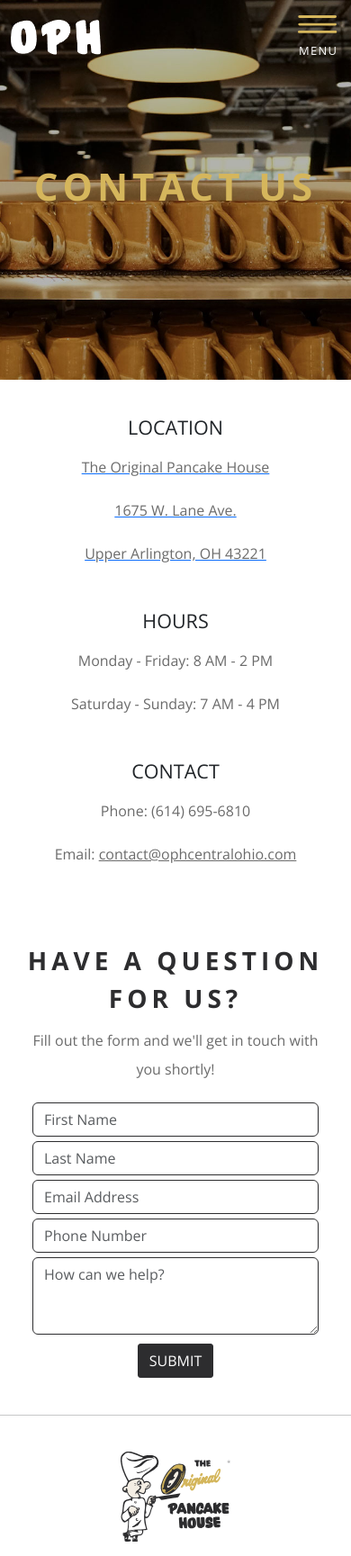
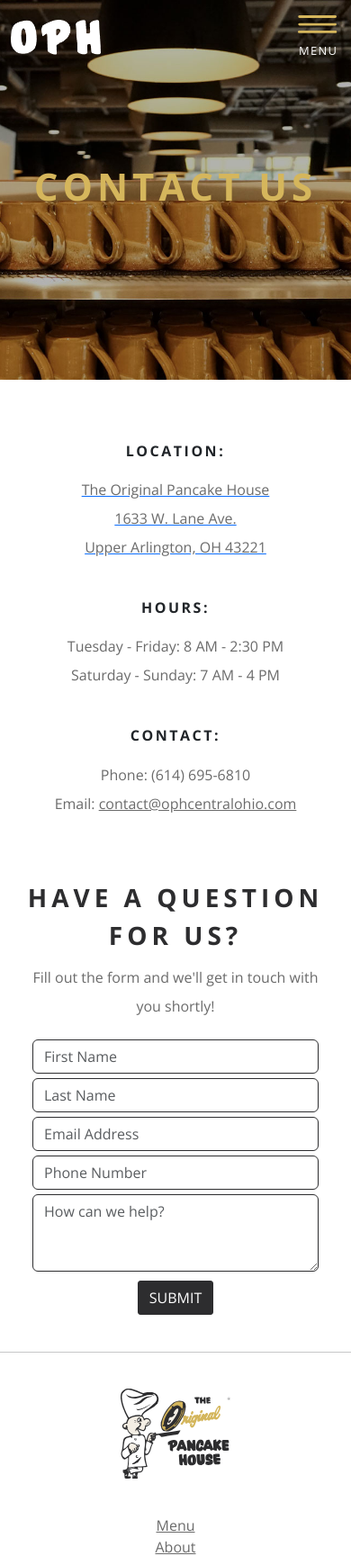
Before and after one commit to jamerine/oph_2, a Rails app: page /contacts in a window 390 px wide. Shown: the top 1729 px of the page at 90% size. Run offline with Rails 7, Linux system fonts and the light colour scheme; style sheets or scripts are compiled from the project's sources; some libraries are stand-ins or nearby versions.

Commit message:
changes from Ruben

```diff
--- a/app/assets/stylesheets/contacts.scss
+++ b/app/assets/stylesheets/contacts.scss
@@ -67,5 +67,46 @@
     margin-bottom: 15px;
   }
 
+  .location-info {
+    margin-right: -10px;
+    // margin-left: 20px;
+    -webkit-box-shadow: 2px 0px 5px 0px rgba(0,0,0,0.30);
+    -moz-box-shadow: 2px 0px 5px 0px rgba(0,0,0,0.30);
+    box-shadow: 2px 0px 5px 0px rgba(0,0,0,0.30);
+    z-index: 1;
+  }
+
+  .location-map {
+    // margin-left: -20px;
+      z-index: -1;
+  }
+
+  .card-block {
+    padding-top: 70px;
+  }
+
+  .card-block .card-section {
+    margin-bottom: 50px;
+    text-align: left;
+
+    @media screen and (max-width: 768px) {
+      text-align: center;
+    }
+
+  }
+
+  .card-block .card-title {
+    font-size: 16px;
+    font-weight: 600;
+    letter-spacing: 2.5px;
+    margin-bottom: 25px;
+  }
+
+
+
+  .card-block .card-text {
+    line-height: 1;
+  }
+
 
 }
--- a/app/views/abouts/_about_letter.html.erb
+++ b/app/views/abouts/_about_letter.html.erb
@@ -7,7 +7,7 @@
     </div>
     <div class="row letter-paragraph">
       <div class="col-12">
-        <p>My name is Ruben Guzman and along with my wife, Patty, we own the new Original Pancake House in Upper Arlington.</p>
+        <p>My name is Ruben Guzman and along with my wife, Patty, we own the Original Pancake House in Upper Arlington.</p>
       </div>
     </div>
     <div class="row letter-paragraph">
--- a/app/views/contacts/_contact_body.html.erb
+++ b/app/views/contacts/_contact_body.html.erb
@@ -1,31 +1,31 @@
 <section class="contact-body" id="contact-body">
   <div class="container-fluid">
     <div class="row">
-      <div class="col-12 col-md-6 col-lg-3">
-          <div class="container contact-location-box text-center">
+      <div class="col-12 col-md-6 col-lg-4 col-xl-3">
+          <div class="container card-block text-center">
             <div class="row">
-              <div class="contact-section col-12 col-sm-6 col-md-12">
-                <h4 class="contact-title">LOCATION</h4>
+              <div class="card-section col-12 col-sm-6 col-md-12">
+                <h4 class="card-title">LOCATION:</h4>
                 <%= link_to '#', target: :_blank do %>
-                  <p class="contact-text">The Original Pancake House</p>
-                  <p class="contact-text">1675 W. Lane Ave.</p>
-                  <p class="contact-text">Upper Arlington, OH 43221</p>
+                  <p class="card-text">The Original Pancake House</p>
+                  <p class="card-text">1633 W. Lane Ave.</p>
+                  <p class="card-text">Upper Arlington, OH 43221</p>
                 <% end %>
               </div>
-              <div class="contact-section col-12 col-sm-6 col-md-12">
-                <h4 class="contact-title">HOURS</h4>
-                  <p class="contact-text">Monday - Friday: 8 AM - 2 PM</p>
-                  <p class="contact-text">Saturday - Sunday: 7 AM - 4 PM</p>
+              <div class="card-section col-12 col-sm-6 col-md-12">
+                <h4 class="card-title">HOURS:</h4>
+                  <p class="card-text">Tuesday - Friday: 8 AM - 2:30 PM</p>
+                  <p class="card-text">Saturday - Sunday: 7 AM - 4 PM</p>
               </div>
-              <div class="contact-section col-12 col-sm-6 col-md-12">
-                <h4 class="contact-title">CONTACT</h4>
-                  <p class="contact-text">Phone: (614) 695-6810</p>
-                  <p class="contact-text">Email: <a href="mailto:contact@ophcentralohio.com" class="email-address">contact@ophcentralohio.com</a></p>
+              <div class="card-section col-12 col-sm-6 col-md-12">
+                <h4 class="card-title">CONTACT:</h4>
+                  <p class="card-text">Phone: (614) 695-6810</p>
+                  <p class="card-text">Email: <a href="mailto:contact@ophcentralohio.com" class="email-address">contact@ophcentralohio.com</a></p>
               </div>
             </div>
           </div>
       </div>
-      <div class="col-12 col-md-6 col-xl-6">
+      <div class="col-12 col-md-6 col-lg-8 col-xl-6">
         <div class="container contact-question-box text-center">
           <h2 class="h2-dark">HAVE A QUESTION FOR US?</h1>
           <p class="text-center">Fill out the form and we'll get in touch with you shortly!</p>
--- a/app/views/layouts/_navbar.html.erb
+++ b/app/views/layouts/_navbar.html.erb
@@ -17,7 +17,7 @@
     <%= link_to 'REVIEWS', reviews_path, class:'sidenav-link', onclick:"scrolltoTop()" %>
     <br>
     <h3 class="h3-dark">HOURS:</p>
-    <p class="sidenav-days">Monday - Friday: 8 AM - 2 PM</p>
+    <p class="sidenav-days">Tuesday - Friday: 8 AM - 2:30 PM</p>
     <p class="sidenav-days">Saturday - Sunday: 7 AM - 4 PM</p>
 
   </div>
--- a/app/views/welcome/_about.html.erb
+++ b/app/views/welcome/_about.html.erb
@@ -9,7 +9,7 @@
         </div>
         <div class="col-12 col-sm-6 offset-sm-1">
           <div class="row">
-            <p>Inspired by the rich, bold and unique flavors of the Pacific Northwest, our menu features fresh, hand selected ingredients from Oregon and surrounding areas ensuring that all of our breakfast options taste delicious year round. Our goal is to serve you the finest pancakes while possible while providing friendly and courteous service.</p>
+            <p>Inspired by the rich, bold and unique flavors of the Pacific Northwest, our menu features fresh, hand selected ingredients from Oregon and surrounding areas ensuring that all of our breakfast options taste delicious year round. Our goal is to serve you the finest pancakes while providing friendly and courteous service.</p>
           </div>
           <div class="row">
             <%= link_to 'read more >', abouts_path, class:"small-dark-link" %>
--- a/app/views/welcome/_difference.html.erb
+++ b/app/views/welcome/_difference.html.erb
@@ -13,7 +13,7 @@
             <div class="media-body">
               <!-- <h5 class="mt-0">Media heading</h5> -->
               <h3 class="h3-dark difference-subheading">Old World Recipes</h3>
-              <p class="small">Our traditional recipes represent the very best in culinary diversity from around the world.</p>
+              <p class="small">Our old world recipes represent the very best in culinary diversity from around the world.</p>
             </div>
           </div>
         </div>
--- a/app/views/welcome/_locations.html.erb
+++ b/app/views/welcome/_locations.html.erb
@@ -6,12 +6,12 @@
             <div class="card-section">
               <h4 class="card-title">LOCATION:</h4>
                 <p class="card-text">The Original Pancake House</p>
-                <p class="card-text">1675 W. Lane Ave.</p>
+                <p class="card-text">1633 W. Lane Ave.</p>
                 <p class="card-text">Upper Arlington, OH 43221</p>
             </div>
             <div class="card-section">
               <h4 class="card-title">HOURS:</h4>
-              <p class="card-text">Monday - Friday: 8 AM - 2 PM</p>
+              <p class="card-text">Tuesday - Friday: 8 AM - 2:30 PM</p>
               <p class="card-text">Saturday - Sunday: 7 AM - 4 PM</p>
             </div>
             <div class="card-section">
--- a/app/views/welcome/_pancakes.html.erb
+++ b/app/views/welcome/_pancakes.html.erb
@@ -9,7 +9,7 @@
         </div>
         <div class="col-12 col-sm-6 offset-sm-1">
           <div class="row">
-            <p>The OPH experience doesn’t stop at our menu. Our beautiful, brand new restaurant was designed with the goal of being the local gathering place of laughter, smiles and tasty food. Whether you’re grabbing a cup of coffee with friends, enjoying a family breakfast or were craving our world famous Apple Pancake, we welcome you all.</p>
+            <p>The OPH experience doesn’t stop at our menu. Our beautiful, brand new restaurant was designed with the goal of being the local gathering place of laughter, smiles and tasty food. Whether you’re grabbing a cup of coffee with friends, enjoying a family breakfast or craving our world famous Apple Pancake, we welcome you all.</p>
           </div>
           <div class="row">
             <%= link_to 'read more >', abouts_path, class:"small-dark-link" %>
```
